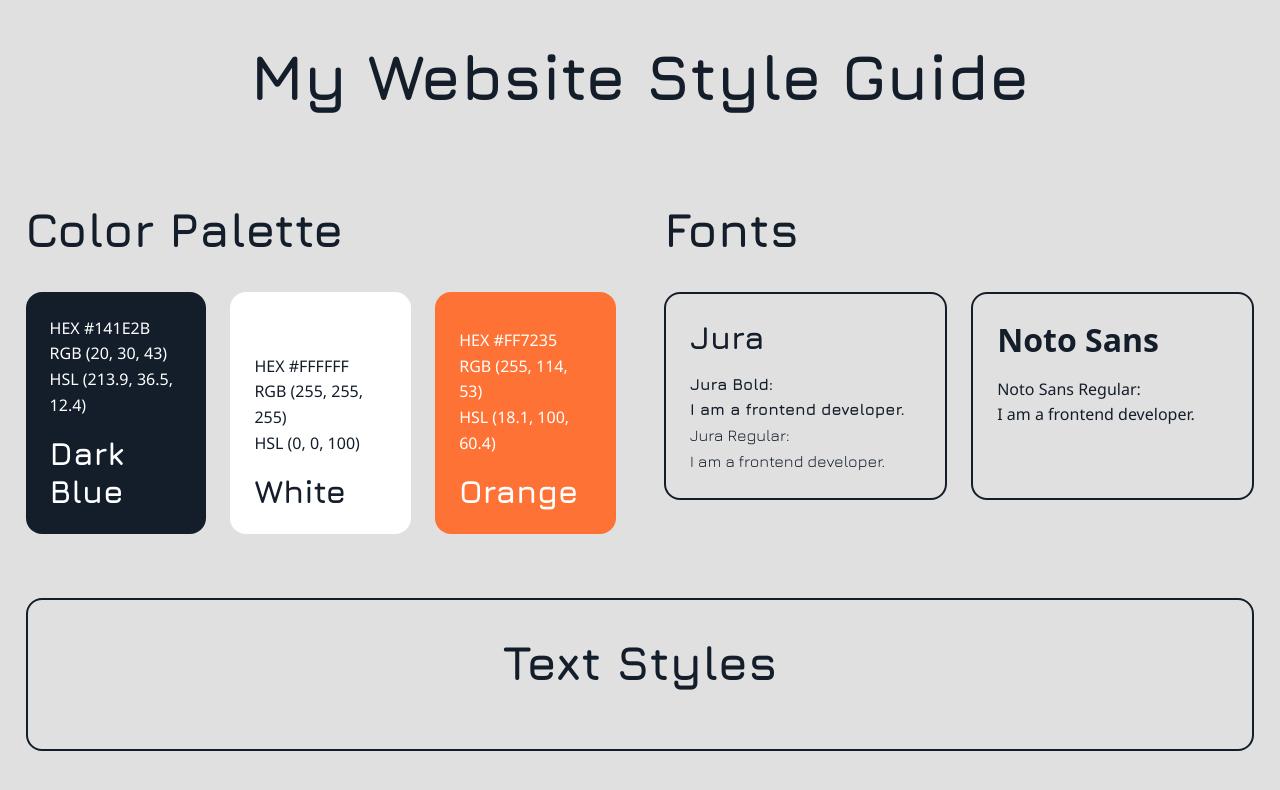
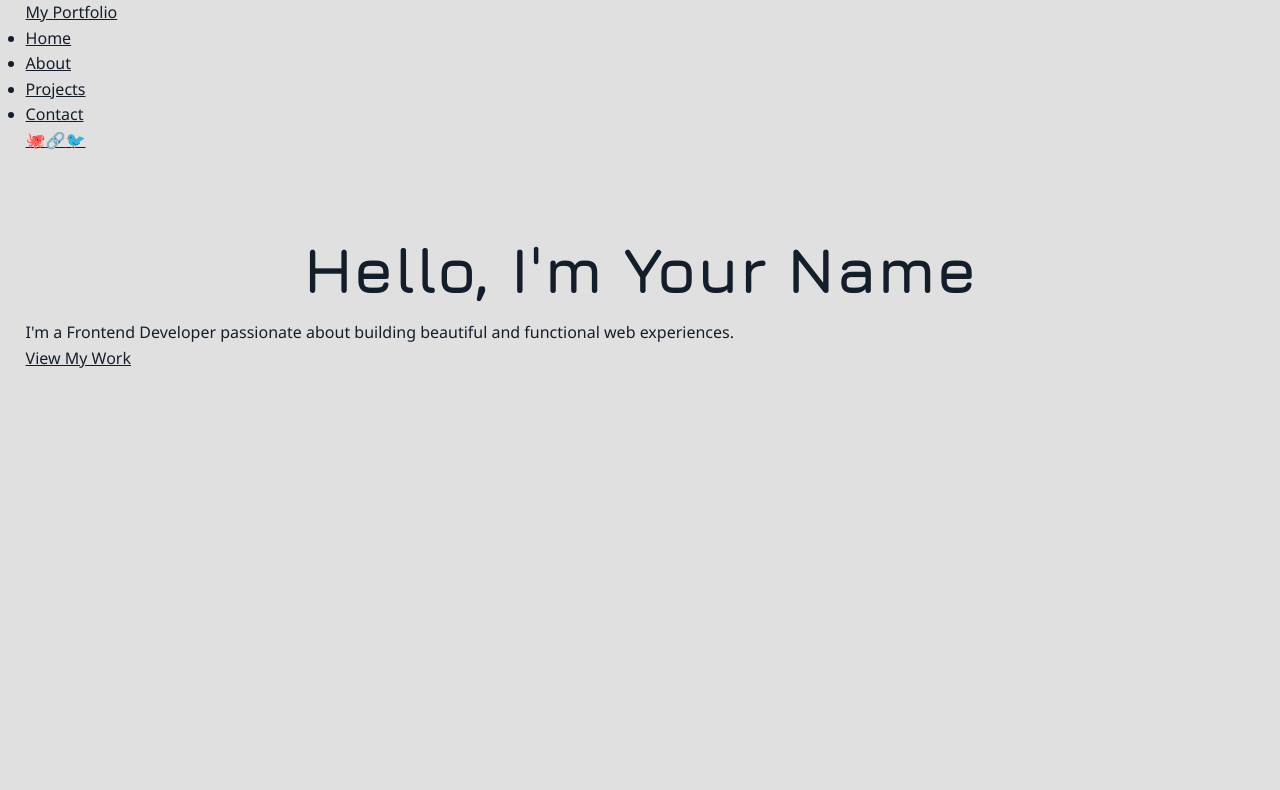
Before and after one commit to narangi-design/Portfolio, a plain HTML site: page index.html in a window 1280 px wide. Drawn offline with Linux system fonts and the light colour scheme; a web font is replaced by a local one.

Commit message:
Added a header with a logo and social media links to the main.js file. Created a new style-guide.html file and copied index.html to it.

```diff
--- a/index.html
+++ b/index.html
@@ -1,95 +1,29 @@
 <!DOCTYPE html>
-<html>
+<html lang="en">
+<head>
+    <meta charset="UTF-8">
+    <meta name="viewport" content="width=device-width, initial-scale=1">
+    <title>Narangi Design | Portfolio</title>
+    <link rel="stylesheet" href="/Resources/CSS/styles.css">
+    <script src="main.js"></script>
+</head>
+<body>
+    <!-- Header with logo and social media links
+    <header>
+        <a href="#" class="logo">MyPortfolio</a>
+        <div class="social-bar">
+            <a href="https://github.com/narangiraffe" target="_blank" title="GitHub">
+            <a href="https://linkedin.com/in/narangi/" target="_blank" title="LinkedIn">
+            <a href="https://medium.com/@dg.riabova" target="_blank" title="Medium">
+            <a href="mailto:dg.riabova@gmail.com" title="Email">
+        </div>
+    </header>
+    -->
 
-<head>
-
-    <title>
-        My Website Style Guide
-    </title>
-    <link href="./Resources/CSS/styles.css" rel="stylesheet" />
-
-</head>
-
-<body>
-
-    <header>
-        <nav>
-
-        </nav>
-    </header>
-
-    <main>
-
-        <h1>
-            My Website Style Guide
-        </h1>
-
-        <section class="section-1">
-            <div class="color-section">
-                <h2>
-                    Color Palette
-                </h2>
-                <div class="color-snippets">
-                    <div class="color-snippet dark-blue-snippet">
-                        <ul>
-                            <li>HEX #141E2B</li>
-                            <li>RGB &lpar;20, 30, 43&rpar;</li>
-                            <li>HSL &lpar;213.9, 36.5, 12.4&rpar;</li>
-                        </ul>
-                        <h4>Dark Blue</h4>
-                    </div>
-                    <div class="color-snippet white-snippet">
-                        <ul>
-                            <li>HEX #FFFFFF</li>
-                            <li>RGB &lpar;255, 255, 255&rpar;</li>
-                            <li>HSL &lpar;0, 0, 100&rpar;</li>
-                        </ul>
-                        <h4>White</h4>
-                    </div>
-                    <div class="color-snippet orange-snippet">
-                        <ul>
-                            <li>HEX #FF7235</li>
-                            <li>RGB &lpar;255, 114, 53&rpar;</li>
-                            <li>HSL &lpar;18.1, 100, 60.4&rpar;</li>
-                        </ul>
-                        <h4>Orange</h4>
-                    </div>
-                </div>
-            </div>
-            <div class="font-section">
-                <h2>
-                    Fonts
-                </h2>
-                <div class="font-snippets">
-                    <div class="font-snippet">
-                        <h4 style="font-family: 'Jura'; font-weight: 700;">Jura</h4>
-                        <ul>
-                            <li style="font-family: 'Jura'; font-weight: 700;">Jura Bold:<br>I am a frontend developer.
-                            </li>
-                            <li style="font-family: 'Jura'; font-weight: 400;">Jura Regular:<br>I am a frontend developer.
-                            </li>
-                        </ul>
-                    </div>
-                    <div class="font-snippet">
-                        <h4 style="font-family: 'Noto Sans'; font-weight: 600;">Noto Sans</h4>
-                        <ul>
-                            <li style="font-family: 'Noto Sans'; font-weight: 400;">Noto Sans Regular:<br>I am a frontend
-                                developer.</li>
-                        </ul>
-                    </div>
-                </div>
-            </div>
-        </section>
-
-        <section class="text-style-section">
-            <h2>
-                Text Styles
-            </h2>
-
-        </section>
-
-    </main>
-
+    <section class="hero">
+        <h1>Hello, I'm Your Name</h1>
+        <p>I'm a Frontend Developer passionate about building beautiful and functional web experiences.</p>
+        <a href="#projects" class="cta-btn">View My Work</a>
+    </section>
 </body>
-
 </html>
--- /dev/null
+++ b/main.js
@@ -0,0 +1,64 @@
+
+function insertHeader() {
+    // Create header element
+    const header = document.createElement('header');
+    header.className = 'site-header';
+
+    // Logo
+    const logo = document.createElement('a');
+    logo.href = '/';
+    logo.className = 'logo';
+    logo.textContent = 'My Portfolio';
+    header.appendChild(logo);
+
+    // Navigation
+    const nav = document.createElement('nav');
+    const ul = document.createElement('ul');
+    ul.className = 'nav-list';
+
+    const pages = [
+        { name: 'Home', link: '/' },
+        { name: 'About', link: '/about.html' },
+        { name: 'Projects', link: '/projects.html' },
+        { name: 'Contact', link: '/contact.html' }
+    ];
+
+    pages.forEach(page => {
+        const li = document.createElement('li');
+        const a = document.createElement('a');
+        a.href = page.link;
+        a.textContent = page.name;
+        li.appendChild(a);
+        ul.appendChild(li);
+    });
+
+    nav.appendChild(ul);
+    header.appendChild(nav);
+
+    // Social media links block
+    const socialDiv = document.createElement('div');
+    socialDiv.className = 'social-links';
+
+    const socials = [
+        { name: 'GitHub', link: 'https://github.com/yourusername', icon: '🐙' },
+        { name: 'LinkedIn', link: 'https://linkedin.com/in/yourusername', icon: '🔗' },
+        { name: 'Twitter', link: 'https://twitter.com/yourusername', icon: '🐦' }
+    ];
+
+    socials.forEach(social => {
+        const a = document.createElement('a');
+        a.href = social.link;
+        a.target = '_blank';
+        a.rel = 'noopener noreferrer';
+        a.title = social.name;
+        a.textContent = social.icon;
+        socialDiv.appendChild(a);
+    });
+    header.appendChild(socialDiv);
+
+    // Insert header at the top of the body
+    document.body.insertAdjacentElement('afterbegin', header);
+}
+
+// Call the function on page load
+window.addEventListener('DOMContentLoaded', insertHeader);
```
Also changed, not shown: style-guide.html (added, +96 -0 lines).
